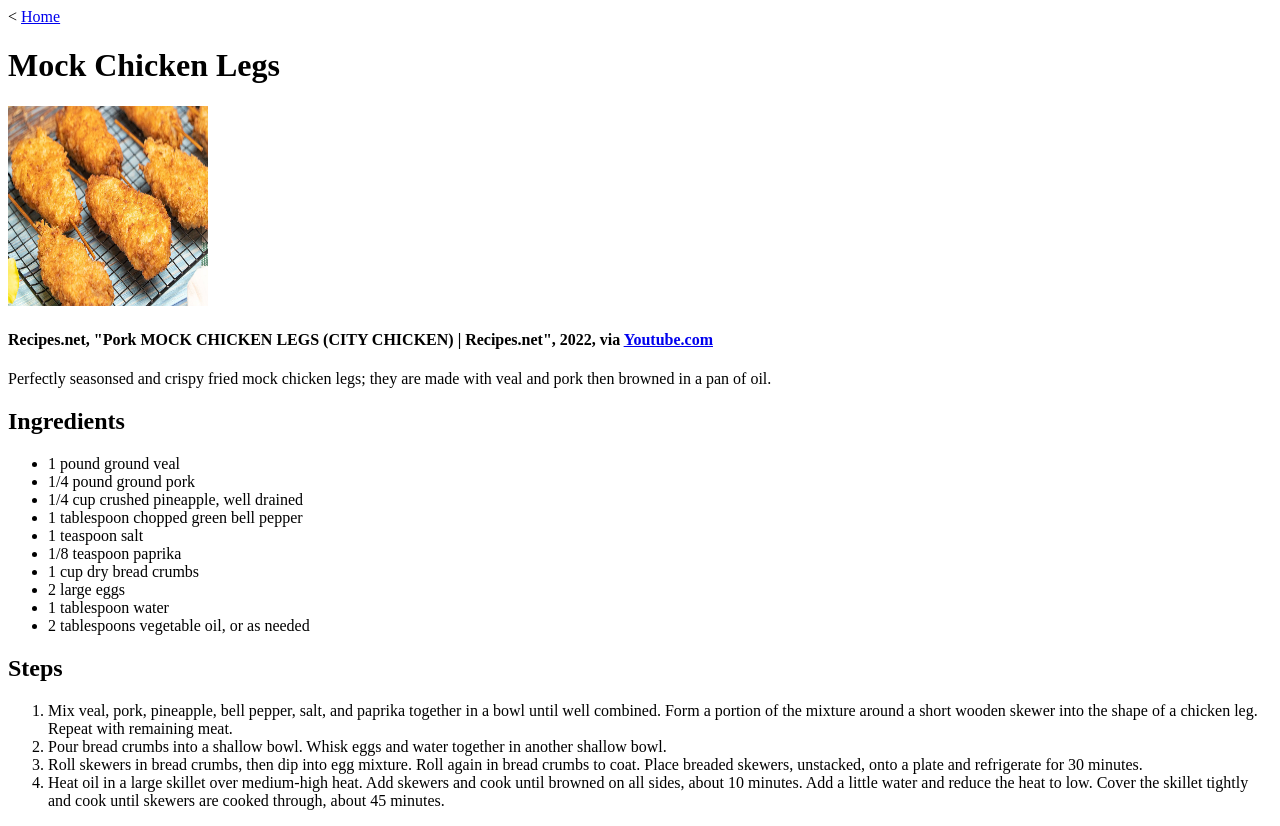
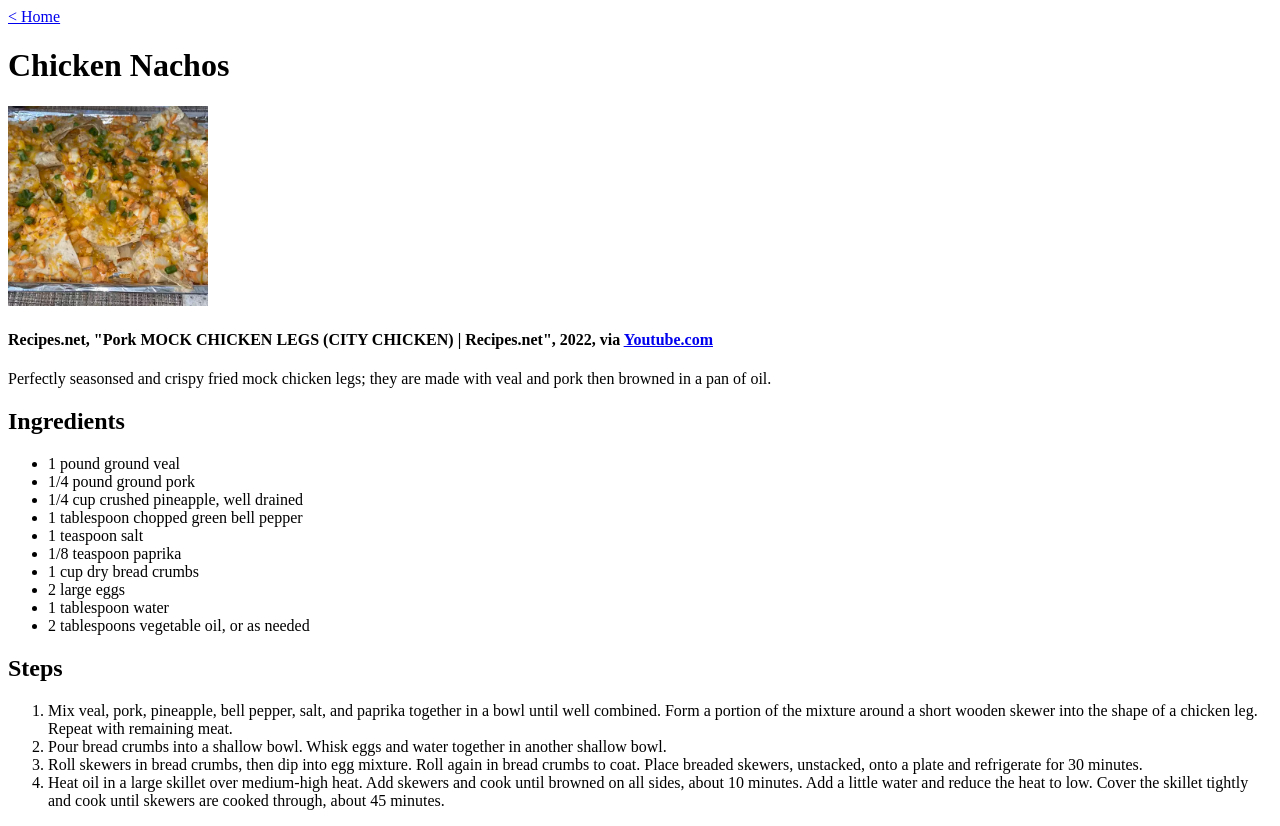
Before and after one commit to Saiveon/odin-recipes, a plain HTML site: page recipes/chicken_nachos.html in a window 1280 px wide. Drawn offline with Linux system fonts and the light colour scheme.

Commit message:
Changed the title and image of the chicken nacho pages. Also added a special character in front of my "Home" text.

```diff
--- a/recipes/chicken_nachos.html
+++ b/recipes/chicken_nachos.html
@@ -5,11 +5,11 @@
     <meta name="viewport" content="width=device-width, initial-scale=1.0">
     <title>Chicken Nachos</title>
 </head>
-<<body>
-    <a href="./../index.html">Home</a>
+<body>
+    <a href="./../index.html"> &lt; Home</a>
 
-    <h1>Mock Chicken Legs</h1>
-    <img src="./../images/mock_chicken_leg_dancing.jpg" width="200" height="200" alt="Pork Mock Chicken Legs">
+    <h1>Chicken Nachos</h1>
+    <img src="./../images/chicken_nachos.webp" width="200" height="200" alt="Pork Mock Chicken Legs">
     <h4> Recipes.net, "Pork MOCK CHICKEN LEGS (CITY CHICKEN) | Recipes.net", 2022, via
         <a href="https://www.youtube.com/watch?v=eFFtVjz-6DM" target="_blank" ref="noopener noreferrer">Youtube.com</a>
     </h1>
```
